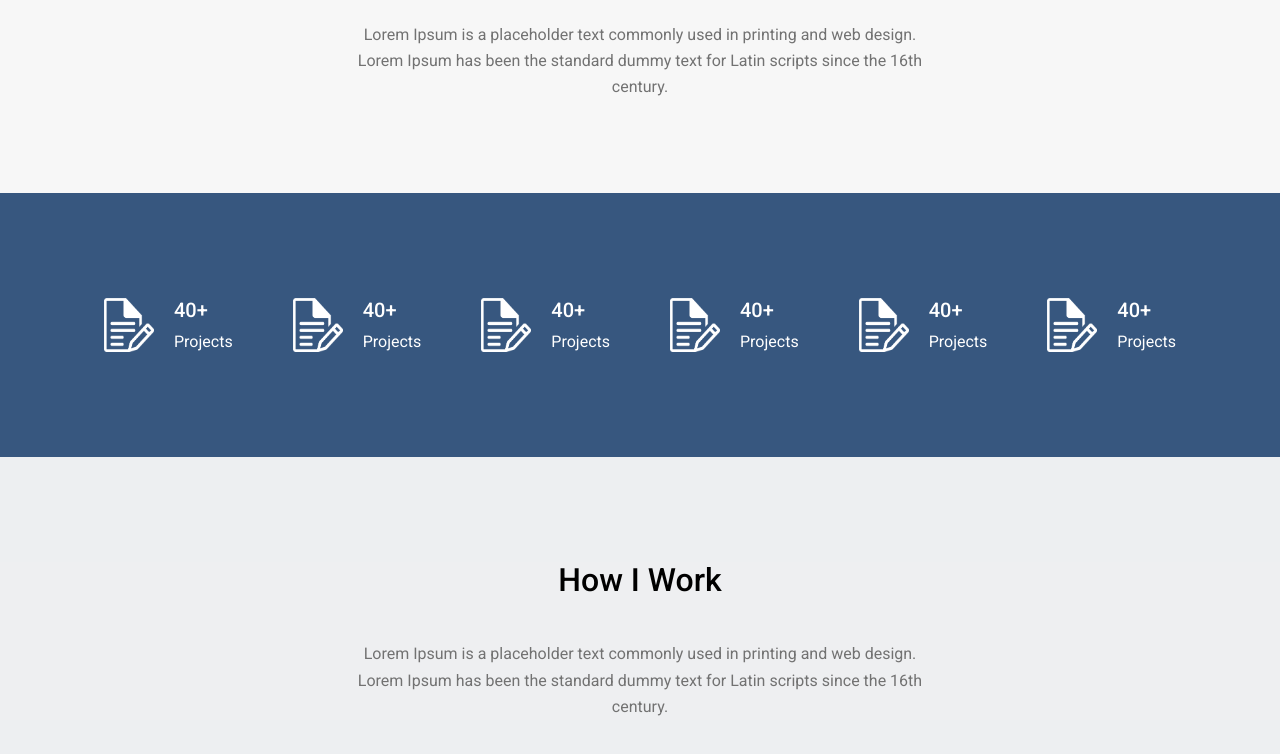
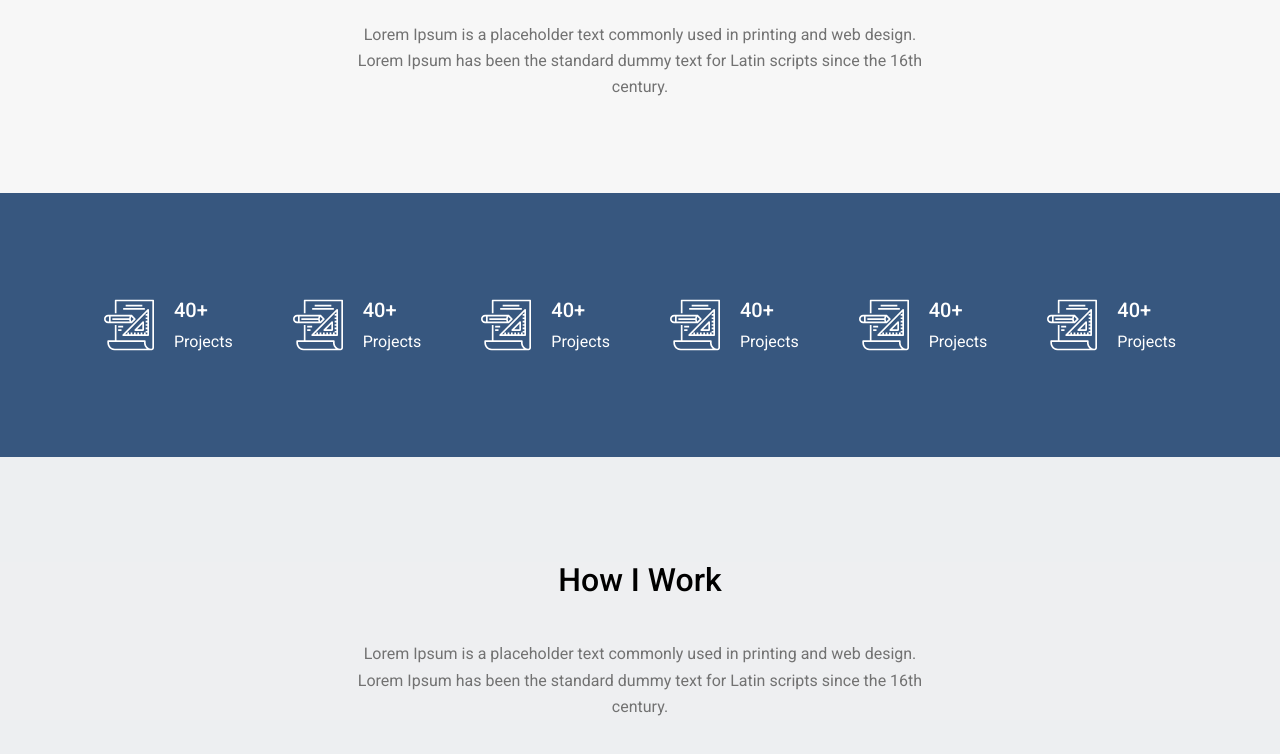
Before and after one commit to Sergei-Monastyretskiy/lesson9, a plain HTML site: page index.html in a window 1280 px wide. Shown: the part 854-1608 px from the top of the page. Drawn offline with Linux system fonts and the light colour scheme.

Commit message:
change image svg

```diff
--- a/index.html
+++ b/index.html
@@ -46,42 +46,42 @@
 
         <h2 class="visually-hidden">My Stats</h2>
         <div class="stat-item">
-            <img src="img/icon.png" alt="icon">
+            <img src="img/icon.svg" alt="icon">
             <div class="stat-text">
                 <p class="stat-number">40+</p>
                 <p class="stat-label">Projects</p>
             </div>
         </div>
         <div class="stat-item">
-            <img src="img/icon.png" alt="icon">
+            <img src="img/icon.svg" alt="icon">
             <div class="stat-text">
                 <p class="stat-number">40+</p>
                 <p class="stat-label">Projects</p>
             </div>
         </div>
         <div class="stat-item">
-            <img src="img/icon.png" alt="icon">
+            <img src="img/icon.svg" alt="icon">
             <div class="stat-text">
                 <p class="stat-number">40+</p>
                 <p class="stat-label">Projects</p>
             </div>
         </div>
         <div class="stat-item">
-            <img src="img/icon.png" alt="icon">
+            <img src="img/icon.svg" alt="icon">
             <div class="stat-text">
                 <p class="stat-number">40+</p>
                 <p class="stat-label">Projects</p>
             </div>
         </div>
         <div class="stat-item">
-            <img src="img/icon.png" alt="icon">
+            <img src="img/icon.svg" alt="icon">
             <div class="stat-text">
                 <p class="stat-number">40+</p>
                 <p class="stat-label">Projects</p>
             </div>
         </div>
         <div class="stat-item">
-            <img src="img/icon.png" alt="icon">
+            <img src="img/icon.svg" alt="icon">
             <div class="stat-text">
                 <p class="stat-number">40+</p>
                 <p class="stat-label">Projects</p>
--- a/style.css
+++ b/style.css
@@ -64,7 +64,8 @@ nav ul {
 }
 
 nav a {
-    position: relative; /* Для позиционирования псевдоэлемента */
+    position: relative;
+    /* Для позиционирования псевдоэлемента */
     font-weight: var(--font-weight-medium);
     font-size: var(--fs-menu);
     line-height: 164%;
@@ -90,7 +91,7 @@ nav a::after {
     height: 2px;
     background: var(--color-accent);
     border-radius: 1px;
-    transition: transform 0.3s cubic-bezier(.4,0,.2,1);
+    transition: transform 0.3s cubic-bezier(.4, 0, .2, 1);
     opacity: 0.8;
     pointer-events: none;
 }
```
Also changed, not shown: icon.svg (added), img/icon.svg (added).
